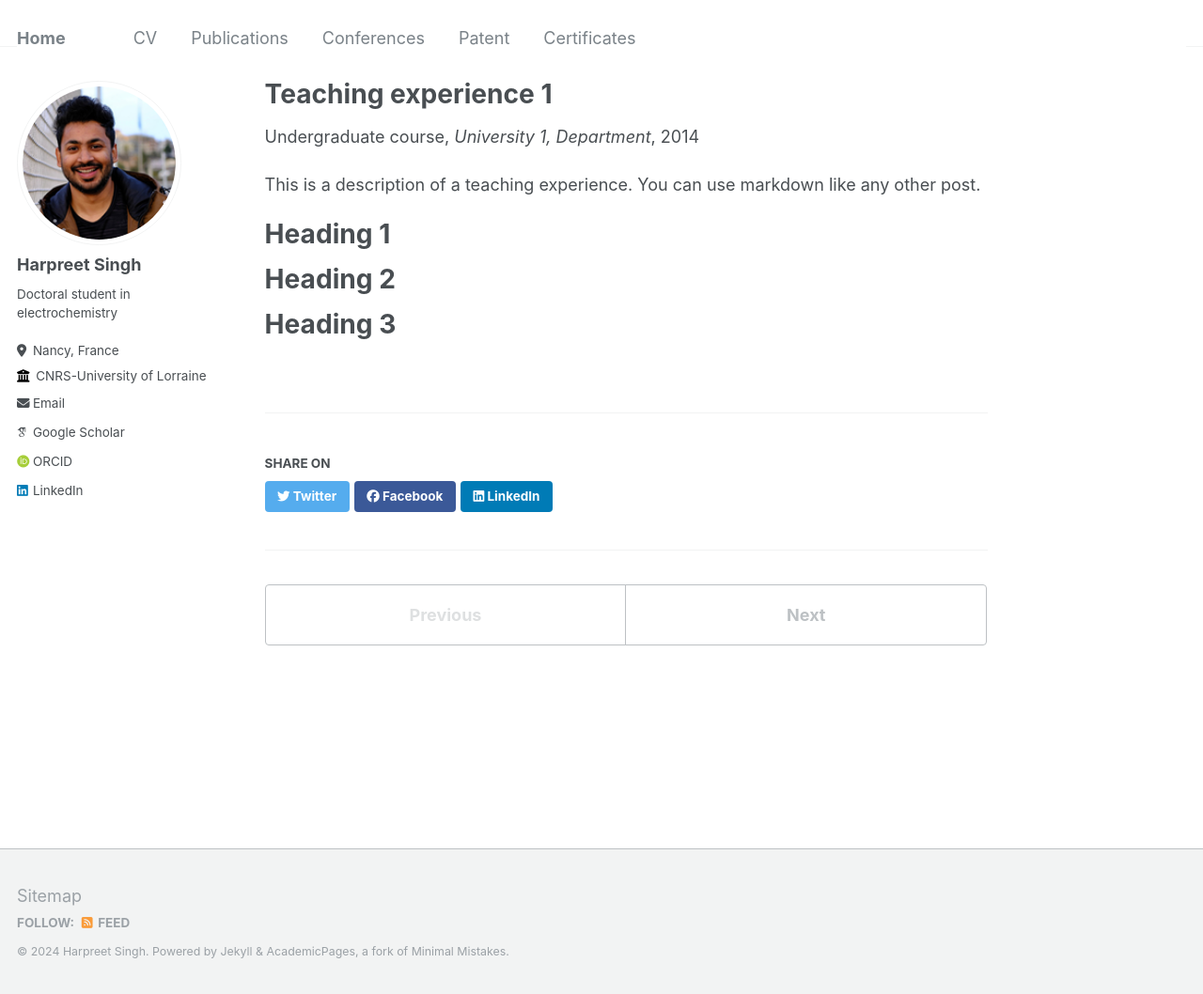
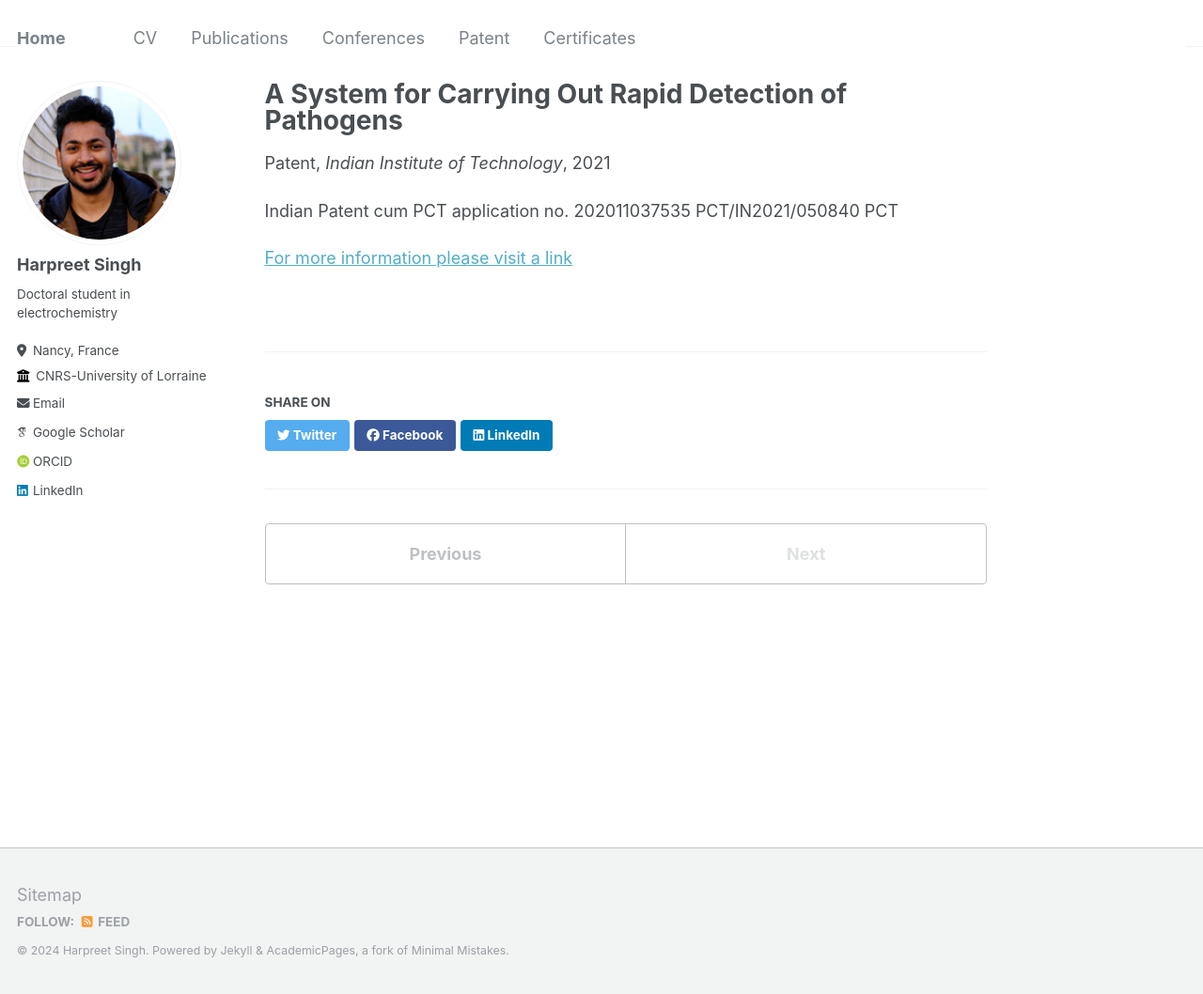
Before and after one commit to Harpr33t-Singh/Harpr33t-Singh.github.io, a Jekyll site: the page built from _teaching/2014-spring-teaching-1.md, in a window 1280 px wide and 1058 px high. Shown: the whole window at 94% size. Built offline with Jekyll 4.4.1, drawn with Linux system fonts in a browser that asks for light colours; some web fonts are replaced.

Commit message:
Update 2014-spring-teaching-1.md

```diff
--- a/_teaching/2014-spring-teaching-1.md
+++ b/_teaching/2014-spring-teaching-1.md
@@ -1,20 +1,14 @@
 ---
-title: "Teaching experience 1"
+title: "A System for Carrying Out Rapid Detection of Pathogens"
 collection: teaching
-type: "Undergraduate course"
+type: "Patent"
 permalink: /teaching/2014-spring-teaching-1
-venue: "University 1, Department"
-date: 2014-01-01
-location: "City, Country"
+venue: "Indian Institute of Technology"
+date: 2021-08-31
+location: "New Delhi, India"
 ---
 
-This is a description of a teaching experience. You can use markdown like any other post.
+Indian Patent cum PCT application no. 202011037535
+PCT/IN2021/050840 PCT
 
-Heading 1
-======
-
-Heading 2
-======
-
-Heading 3
-======
+[For more information please visit a link]([https://www.google.com](https://iprsearch.ipindia.gov.in/PublicSearch/PublicationSearch/ApplicationStatus)https://iprsearch.ipindia.gov.in/PublicSearch/PublicationSearch/ApplicationStatus)
```
